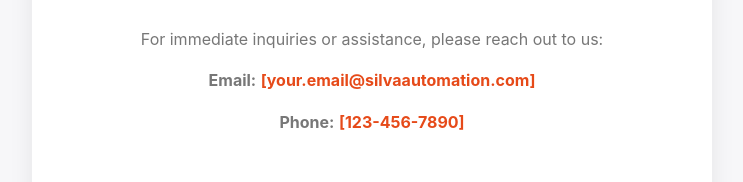
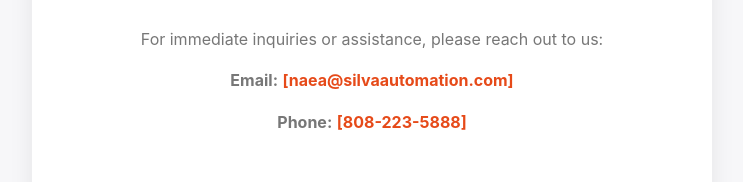
Before and after one commit to SavaiinaeaSIlva/lp-automation, a plain HTML site: page index.html in a window 1280 px wide. Shown: the part 435-617 px from the top of the page, without its empty margins (268-1011 px from the left). Drawn offline with Linux system fonts and the light colour scheme.

Commit message:
placeholder adjustment

```diff
--- a/index.html
+++ b/index.html
@@ -69,8 +69,8 @@
 
         <div class="contact">
             <p>For immediate inquiries or assistance, please reach out to us:</p>
-            <p><strong>Email:</strong> <a href="mailto:your.email@silvaautomation.com">[your.email@silvaautomation.com]</a></p>
-            <p><strong>Phone:</strong> <a href="tel:1234567890">[123-456-7890]</a></p>
+            <p><strong>Email:</strong> <a href="mailto:naea@silvaautomation.com">[naea@silvaautomation.com]</a></p>
+            <p><strong>Phone:</strong> <a href="tel:8082235888">[808-223-5888]</a></p>
         </div>
 
         <p style="margin-top: 40px; font-size: 0.9em; color: #aaa;">&copy; <script>document.write(new Date().getFullYear())</script> Silva Automation. All rights reserved.</p>
```
